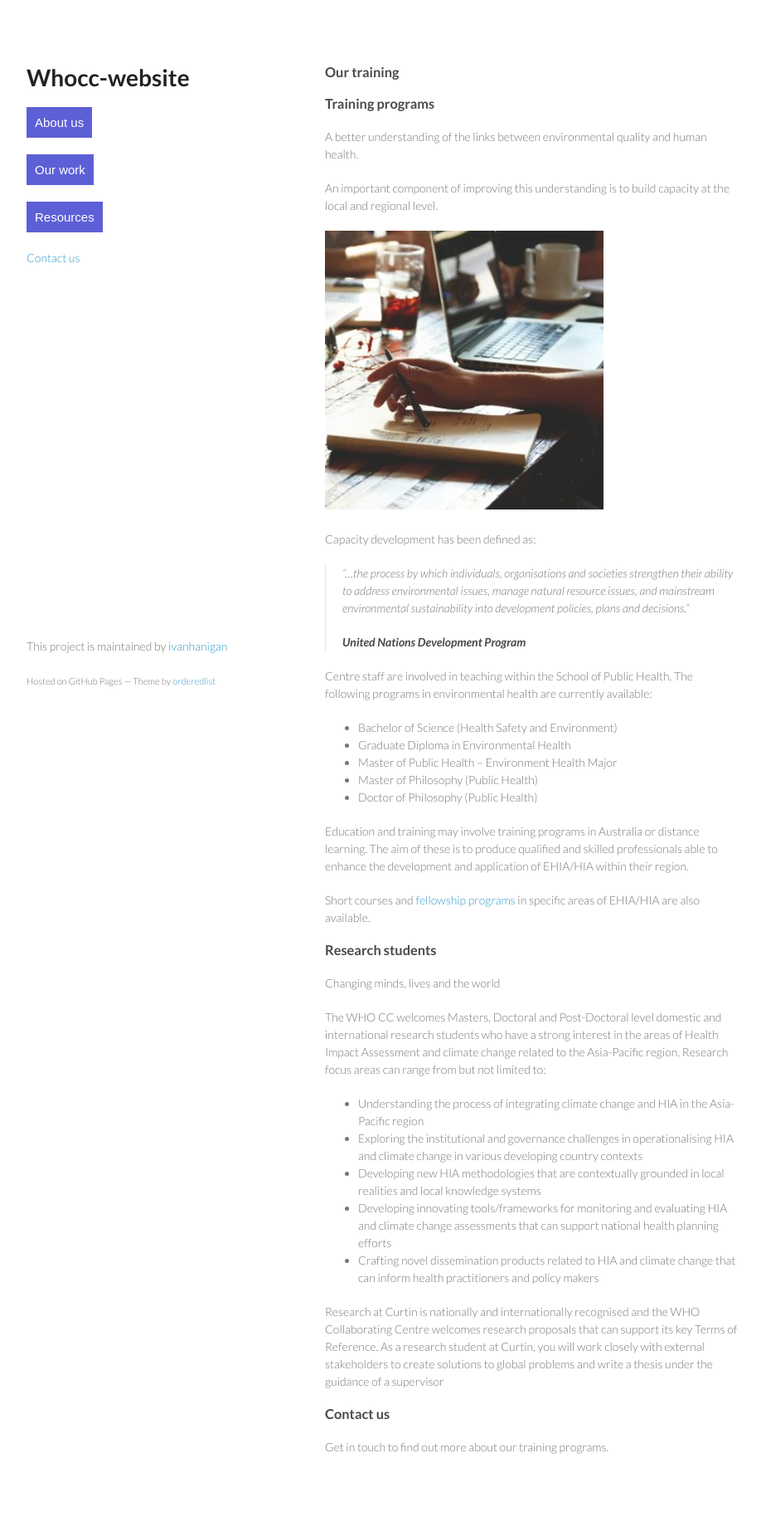
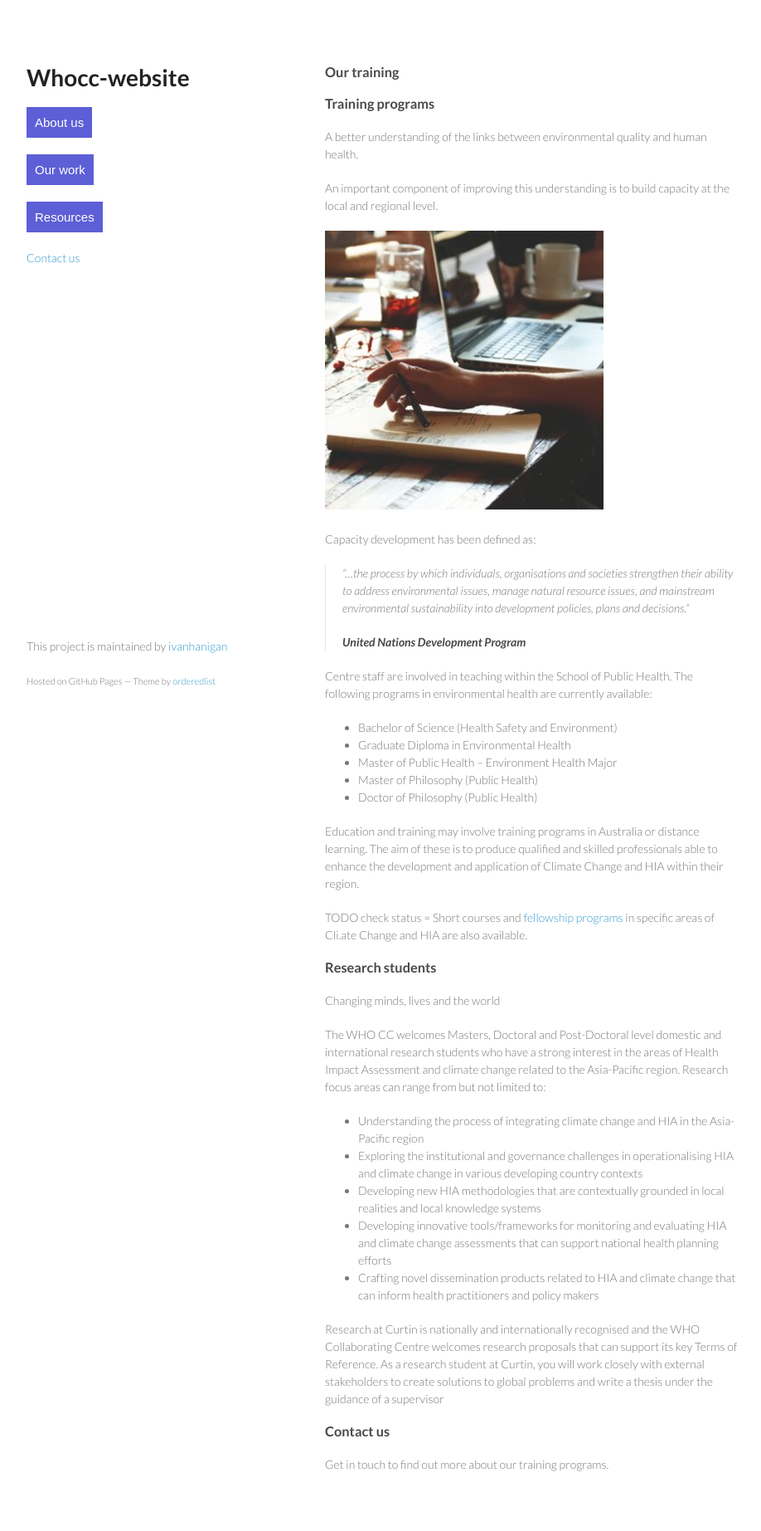
Before and after one commit to ivanhanigan/whocc-cchia-draft-website, a Jekyll site: the page built from training.md, in a window 1280 px wide. Shown: the whole page at 83% size, without its empty margins (178-1096 px from the left). Built offline with Jekyll 4.4.1, drawn with Linux system fonts in a browser that asks for light colours; before the commit the page ends 1824 px from its top, so only the background shows below that.

Commit message:
Update training.md

```diff
--- a/training.md
+++ b/training.md
@@ -25,9 +25,9 @@ Centre staff are involved in teaching within the School of Public Health.  The f
 - Master of Philosophy (Public Health)
 - Doctor of Philosophy (Public Health)
 
-Education and training may involve training programs in Australia or distance learning.  The aim of these is to produce qualified and skilled professionals able to enhance the development and application of EHIA/HIA within their region.
+Education and training may involve training programs in Australia or distance learning.  The aim of these is to produce qualified and skilled professionals able to enhance the development and application of Climate Change and HIA within their region.
 
-Short courses and [fellowship programs](http://ehia.curtin.edu.au/about/visiting-fellows/) in specific areas of EHIA/HIA are also available.
+TODO check status = Short courses and [fellowship programs](http://ehia.curtin.edu.au/about/visiting-fellows/) in specific areas of Cli.ate Change and HIA are also available.
 
 ### Research students
 
@@ -38,7 +38,7 @@ The WHO CC welcomes Masters, Doctoral and Post-Doctoral level domestic and inter
 - Understanding the process of integrating climate change and HIA in the Asia-Pacific region
 - Exploring the institutional and governance challenges in operationalising HIA and climate change in various developing country contexts
 - Developing new HIA methodologies that are contextually grounded in local realities and local knowledge systems
-- Developing innovating tools/frameworks for monitoring and evaluating HIA and climate change assessments that can support national health planning efforts
+- Developing innovative tools/frameworks for monitoring and evaluating HIA and climate change assessments that can support national health planning efforts
 - Crafting novel dissemination products related to HIA and climate change that can inform health practitioners and policy makers
 
 Research at Curtin is nationally and internationally recognised and the WHO Collaborating Centre welcomes research proposals that can support its key Terms of Reference. As a research student at Curtin, you will work closely with external stakeholders to create solutions to global problems and write a thesis under the guidance of a supervisor
```
